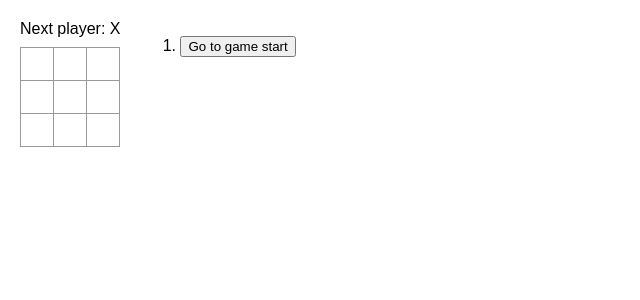
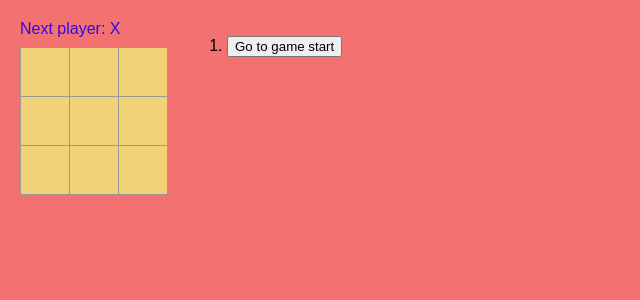
Before and after one commit to gougi24l/Countdown1, a React (Create React App) app: page / in a window 1280 px wide. Shown: the top 300 px of the page, without its empty margins (0-640 px from the left). Built offline with nearby package versions, Linux system fonts and the light colour scheme.

Commit message:
adjust some CSS features

```diff
--- a/src/styles.css
+++ b/src/styles.css
@@ -51,24 +51,25 @@ ul {
 }
 
 body {
-  font-family: sans-serif;
+  font-family: Arial, sans-serif;
+  background-color: #f47171;
   margin: 20px;
   padding: 0;
 }
 
 .square {
-  background: #fff;
+  background: #f1d277;
   border: 1px solid #999;
   float: left;
-  font-size: 24px;
+  font-size: 30px;
   font-weight: bold;
   line-height: 34px;
-  height: 34px;
+  height: 50px;
   margin-right: -1px;
   margin-top: -1px;
   padding: 0;
   text-align: center;
-  width: 34px;
+  width: 50px;
 }
 
 .board-row:after {
@@ -79,6 +80,7 @@ body {
 
 .status {
   margin-bottom: 10px;
+  color: #2f0bdf;
 }
 .game {
   display: flex;
```
